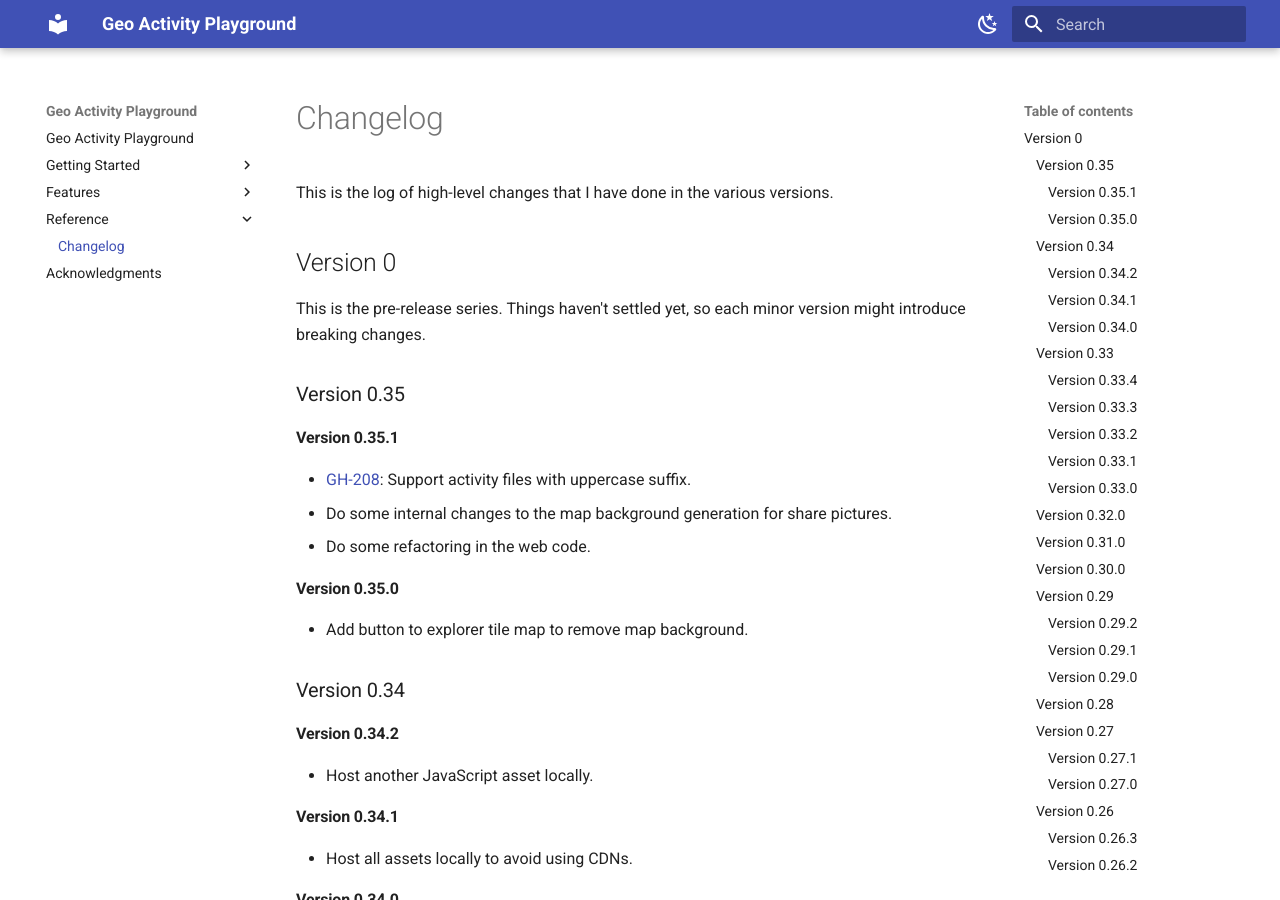
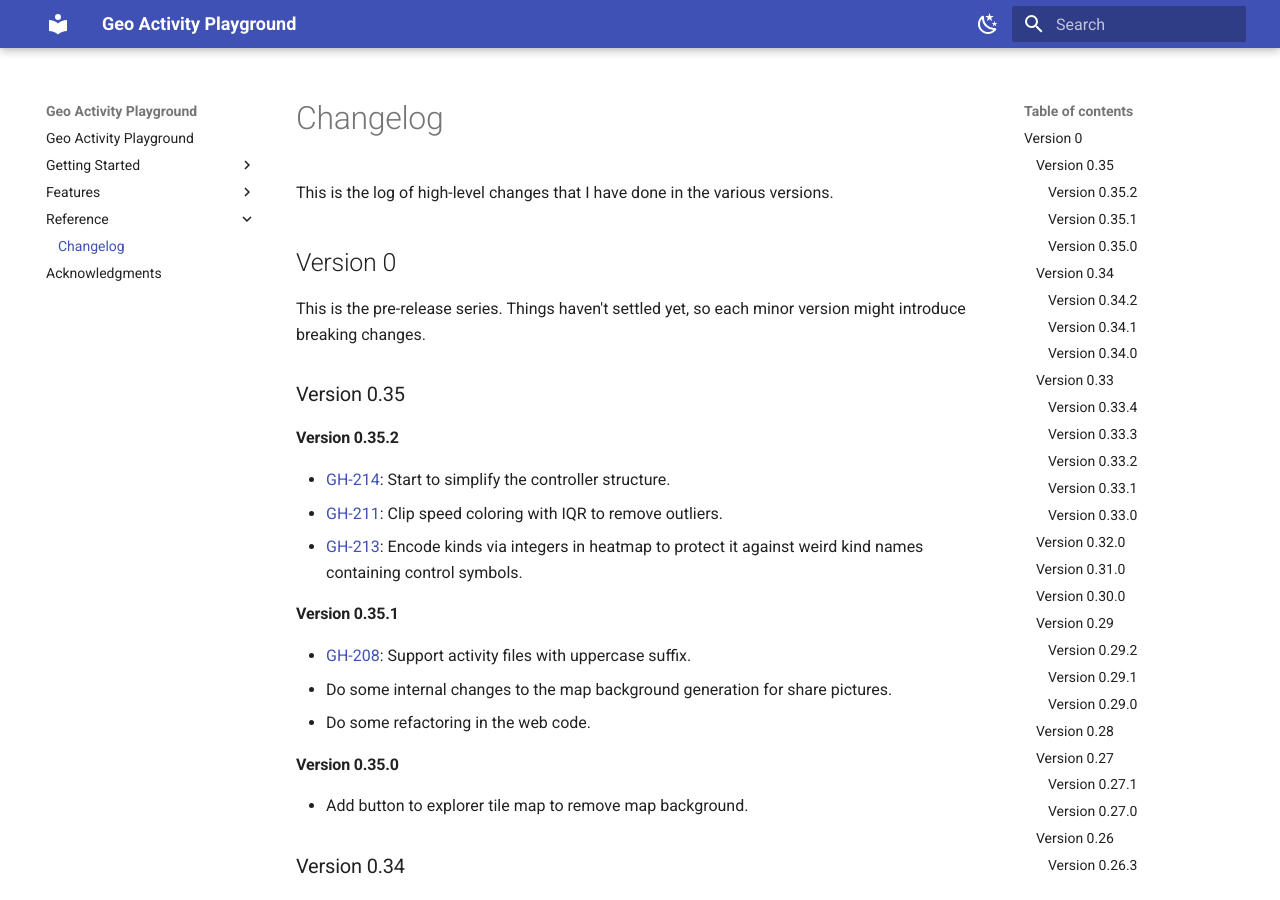
Before and after one commit to martin-ueding/geo-activity-playground, an MkDocs documentation site: the page built from docs/reference/changelog.md, in a window 1280 px wide and 900 px high. Built offline with MkDocs 1.6.1 and Material for MkDocs 9.7.7, drawn with Linux system fonts in a browser that asks for light colours.

Commit message:
Changelog entry

```diff
--- a/docs/reference/changelog.md
+++ b/docs/reference/changelog.md
@@ -6,7 +6,18 @@ This is the log of high-level changes that I have done in the various versions.
 
 This is the pre-release series. Things haven't settled yet, so each minor version might introduce breaking changes.
 
+
+<!--
+- [GH-000](https://github.com/martin-ueding/geo-activity-playground/issues/000):
+-->
+
 ### Version 0.35
+
+#### Version 0.35.2
+
+- [GH-214](https://github.com/martin-ueding/geo-activity-playground/issues/214): Start to simplify the controller structure.
+- [GH-211](https://github.com/martin-ueding/geo-activity-playground/issues/211): Clip speed coloring with IQR to remove outliers.
+- [GH-213](https://github.com/martin-ueding/geo-activity-playground/issues/213): Encode kinds via integers in heatmap to protect it against weird kind names containing control symbols.
 
 #### Version 0.35.1
 
```
